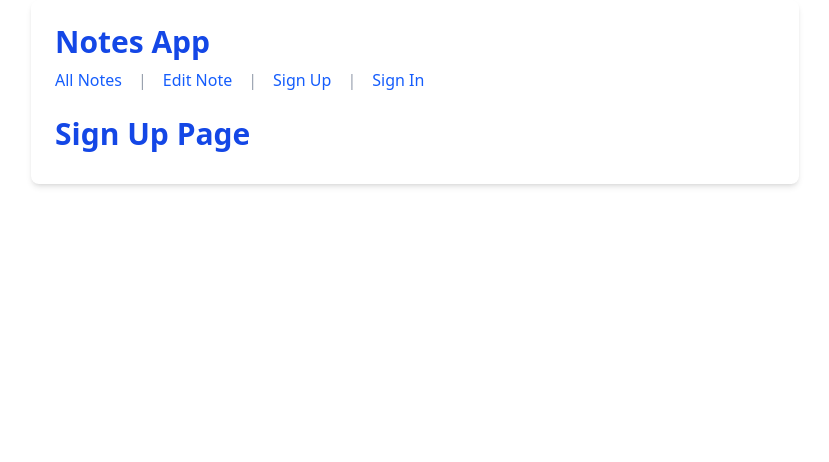
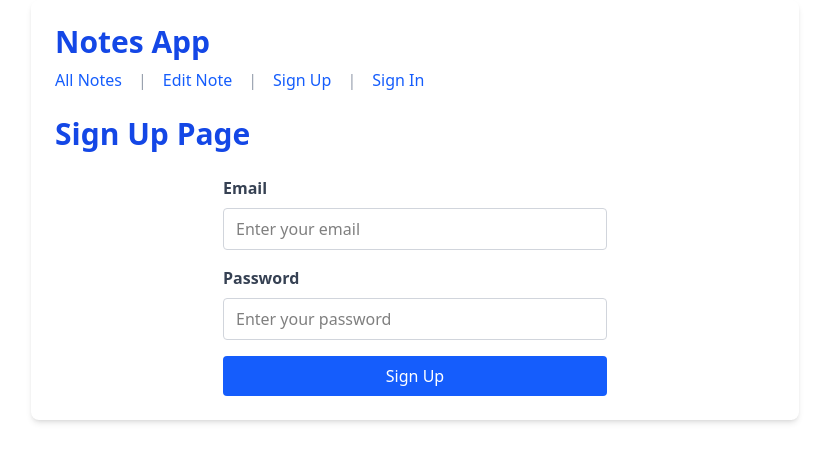
Before and after one commit to HelloX3030/react-playground, a React (Vite) app: page /sign_up in a window 1280 px wide. Shown: the top 462 px of the page, without its empty margins (225-1054 px from the left). Built offline with nearby package versions, Linux system fonts and the light colour scheme.

Commit message:
sign up page

```diff
--- a/src/pages/SignIn.tsx
+++ b/src/pages/SignIn.tsx
@@ -33,7 +33,6 @@ function SignIn() {
       setFeedback(`Sign-in failed: ${error.message}`);
     }
   };
-
 
   useEffect(() => {
     if (feedback) {
--- a/src/pages/SignUp.tsx
+++ b/src/pages/SignUp.tsx
@@ -1,9 +1,90 @@
+import { useState } from 'react';
+import { supabase } from '../utils/supabase';
+
 function SignUp() {
-    return (
-        <h1 className="text-3xl font-extrabold text-blue-700 mb-2">
-            Sign Up Page
-        </h1>
-    );
+  const [email, setEmail] = useState('');
+  const [password, setPassword] = useState('');
+  const [feedback, setFeedback] = useState('');
+
+  const validateEmail = (email: string): boolean => {
+    return /^[^\s@]+@[^\s@]+\.[^\s@]+$/.test(email);
+  };
+
+  const handleSubmit = async (e: React.FormEvent) => {
+    e.preventDefault();
+
+    if (!email.trim() || !password.trim()) {
+      setFeedback('Please enter both email and password.');
+      return;
+    }
+
+    if (!validateEmail(email.trim())) {
+      setFeedback('Please enter a valid email address.');
+      return;
+    }
+
+    if (password.trim().length < 6) {
+      setFeedback('Password must be at least 6 characters.');
+      return;
+    }
+
+    const { data, error } = await supabase.auth.signUp({
+      email: email.trim(),
+      password: password.trim(),
+    });
+
+    void data;
+
+    if (error) {
+      setFeedback(`Sign-up failed: ${error.message}`);
+    } else {
+      setEmail('');
+      setPassword('');
+    }
+  };
+
+  return (
+    <div>
+      <h1 className="text-3xl font-extrabold text-blue-700 mb-6">Sign Up Page</h1>
+
+      <form onSubmit={handleSubmit} className="max-w-sm mx-auto">
+        <label className="block mb-2 font-semibold text-gray-700" htmlFor="email">
+          Email
+        </label>
+        <input
+          id="email"
+          type="email"
+          className="w-full mb-4 px-3 py-2 border border-gray-300 rounded focus:outline-none focus:ring-2 focus:ring-blue-500"
+          placeholder="Enter your email"
+          value={email}
+          onChange={(e) => setEmail(e.target.value)}
+        />
+
+        <label className="block mb-2 font-semibold text-gray-700" htmlFor="password">
+          Password
+        </label>
+        <input
+          id="password"
+          type="password"
+          className="w-full mb-4 px-3 py-2 border border-gray-300 rounded focus:outline-none focus:ring-2 focus:ring-blue-500"
+          placeholder="Enter your password"
+          value={password}
+          onChange={(e) => setPassword(e.target.value)}
+        />
+
+        <button
+          type="submit"
+          className="w-full bg-blue-600 text-white py-2 rounded hover:bg-blue-700 active:bg-blue-800 focus:outline-none focus:ring-2 focus:ring-blue-400 focus:ring-opacity-75"
+        >
+          Sign Up
+        </button>
+      </form>
+
+      {feedback && (
+        <p className="mt-4 text-center text-sm text-red-600">{feedback}</p>
+      )}
+    </div>
+  );
 }
 
 export { SignUp };
```
